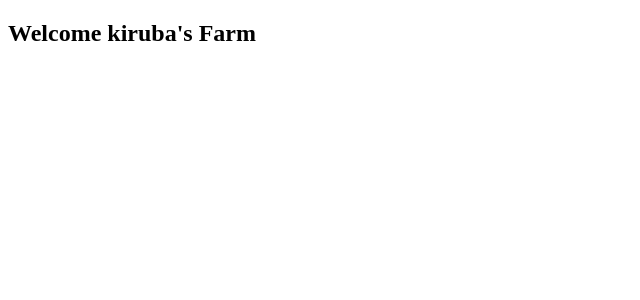
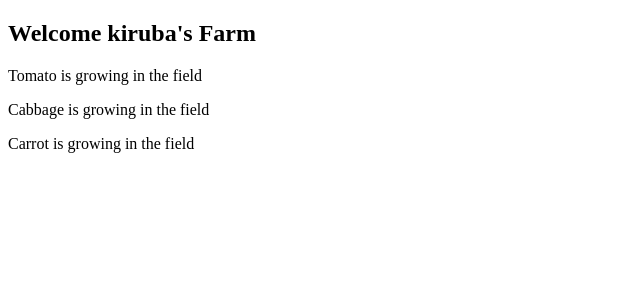
Before and after one commit to kirubasar/react-learning1, a React (Vite) app: page / in a window 1280 px wide. Shown: the top 300 px of the page, without its empty margins (0-640 px from the left). Built offline with nearby package versions, Linux system fonts and the light colour scheme.

Commit message:
reuse same component

```diff
--- a/src/App.jsx
+++ b/src/App.jsx
@@ -1,10 +1,13 @@
 import React from 'react'
 import Welcome from './Welcome'
-
+// functional component & resuable component
 const App = () => {
   return (
     <div>
-      <Welcome/>
+      <h2>Welcome kiruba's Farm</h2>
+      <Welcome name="Tomato"/>
+      <Welcome name="Cabbage"/>
+      <Welcome name="Carrot"/>
     </div>
   )
 }
--- a/src/Welcome.jsx
+++ b/src/Welcome.jsx
@@ -1,8 +1,10 @@
 import React from 'react'
-
-const Welcome = () => {
+// functional component and resuable component eg:
+const Welcome =(props) =>{
   return (
-    <div> <h2>Welcome kiruba's Farm</h2></div>
+    <div>
+    <p>{props.name} is growing in the field</p>
+    </div>
   )
 }
 
```
